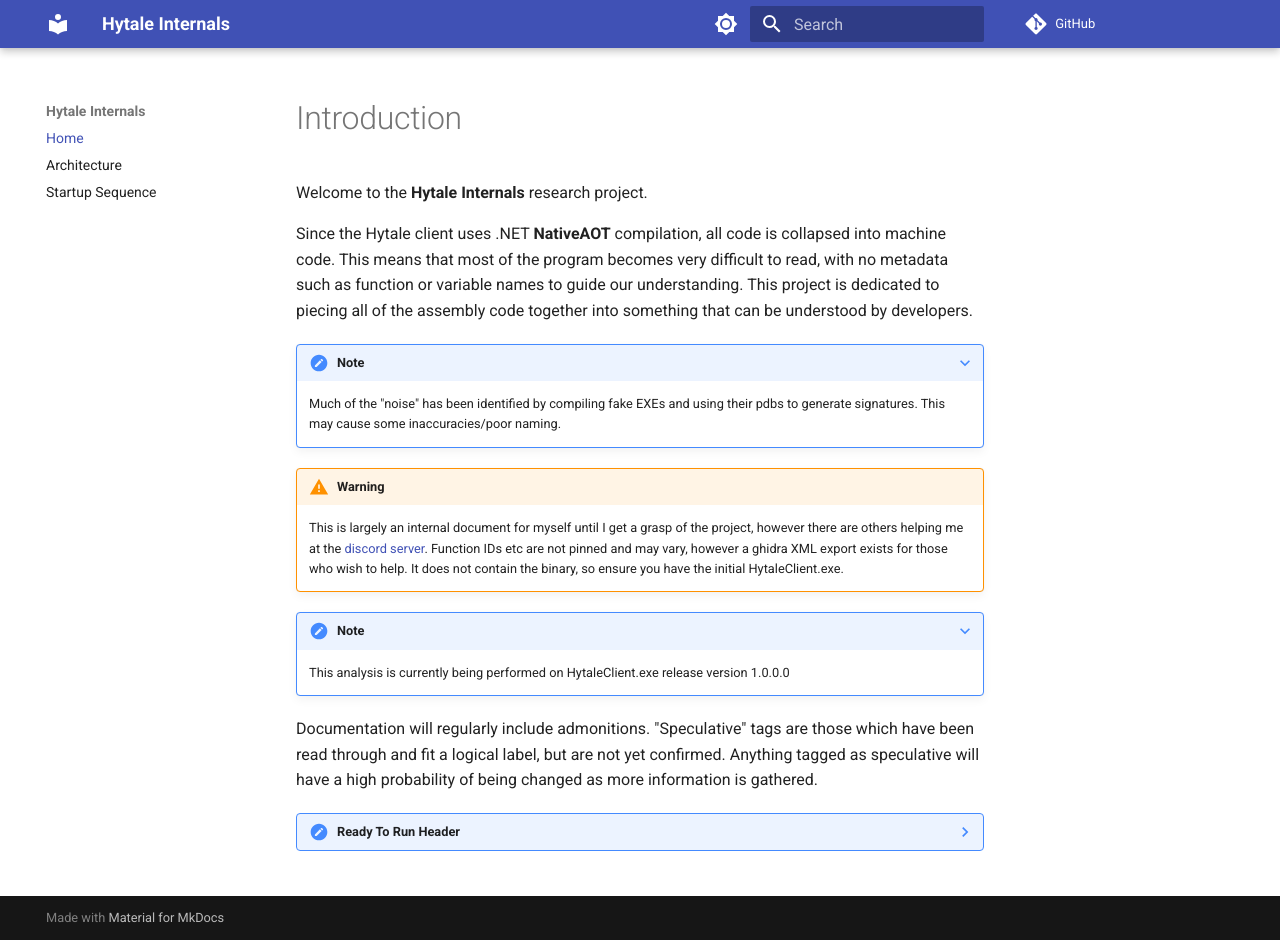
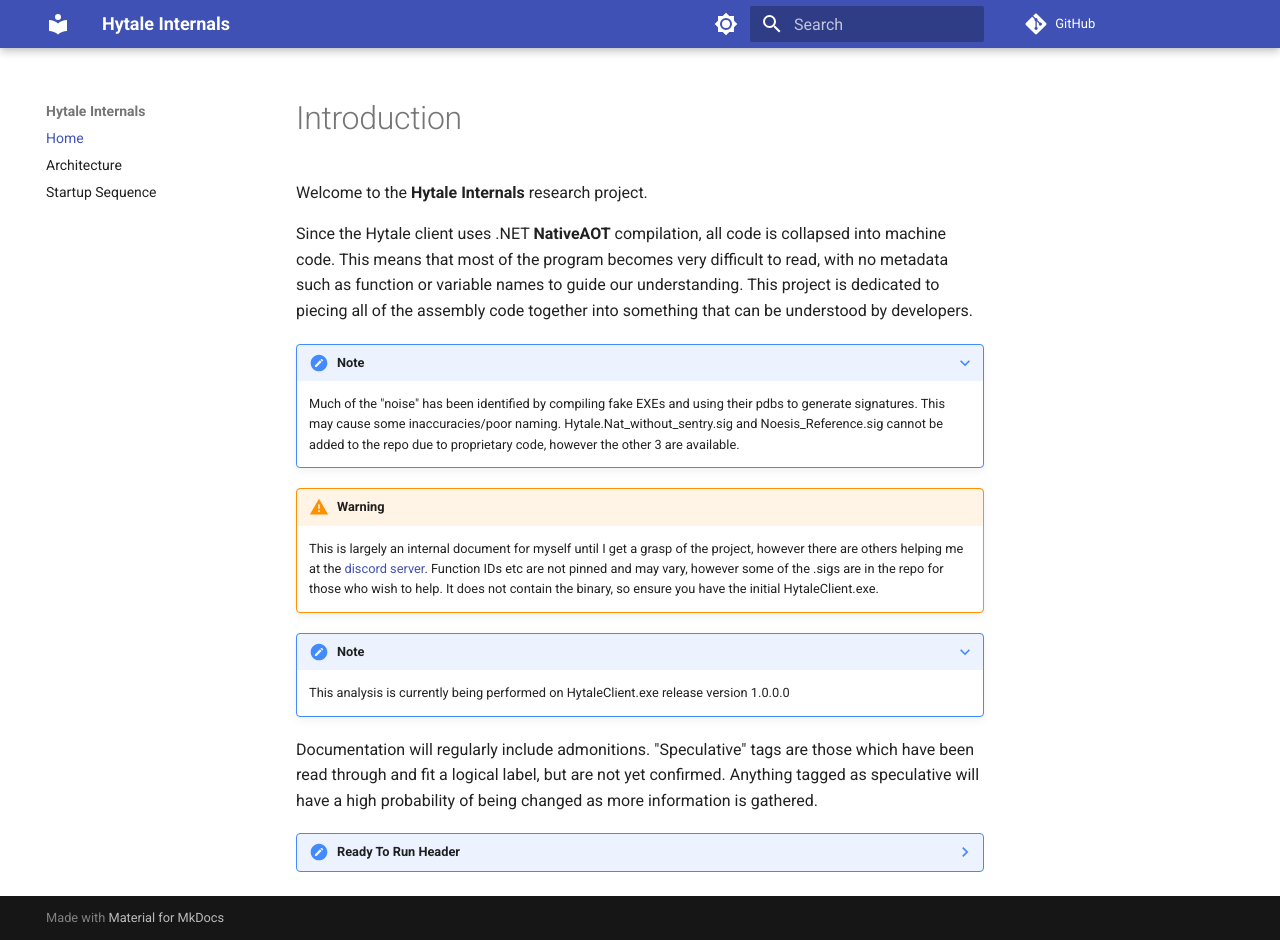
Before and after one commit to Br3nnabee/hytale-internals, an MkDocs documentation site: the page built from docs/index.md, in a window 1280 px wide and 940 px high. Built offline with MkDocs 1.6.1 and Material for MkDocs 9.7.7, drawn with Linux system fonts in a browser that asks for light colours; comment, search, counter and statistics services are not loaded.

Commit message:
Removed XML and added .sig files

```diff
--- a/docs/index.md
+++ b/docs/index.md
@@ -7,10 +7,10 @@ This means that most of the program becomes very difficult to read, with no meta
 This project is dedicated to piecing all of the assembly code together into something that can be understood by developers.
 
 ???+ note
-    Much of the "noise" has been identified by compiling fake EXEs and using their pdbs to generate signatures. This may cause some inaccuracies/poor naming.
+    Much of the "noise" has been identified by compiling fake EXEs and using their pdbs to generate signatures. This may cause some inaccuracies/poor naming. Hytale.Nat_without_sentry.sig and Noesis_Reference.sig cannot be added to the repo due to proprietary code, however the other 3 are available.
 
 !!! warning
-    This is largely an internal document for myself until I get a grasp of the project, however there are others helping me at the [discord server](https://discord.gg/FNYG3uuZgn). Function IDs etc are not pinned and may vary, however a ghidra XML export exists for those who wish to help. It does not contain the binary, so ensure you have the initial HytaleClient.exe.
+    This is largely an internal document for myself until I get a grasp of the project, however there are others helping me at the [discord server](https://discord.gg/FNYG3uuZgn). Function IDs etc are not pinned and may vary, however some of the .sigs are in the repo for those who wish to help. It does not contain the binary, so ensure you have the initial HytaleClient.exe.
 
 ???+ note
     This analysis is currently being performed on HytaleClient.exe release version 1.0.0.0
```
Also changed, not shown: 3 other files.
